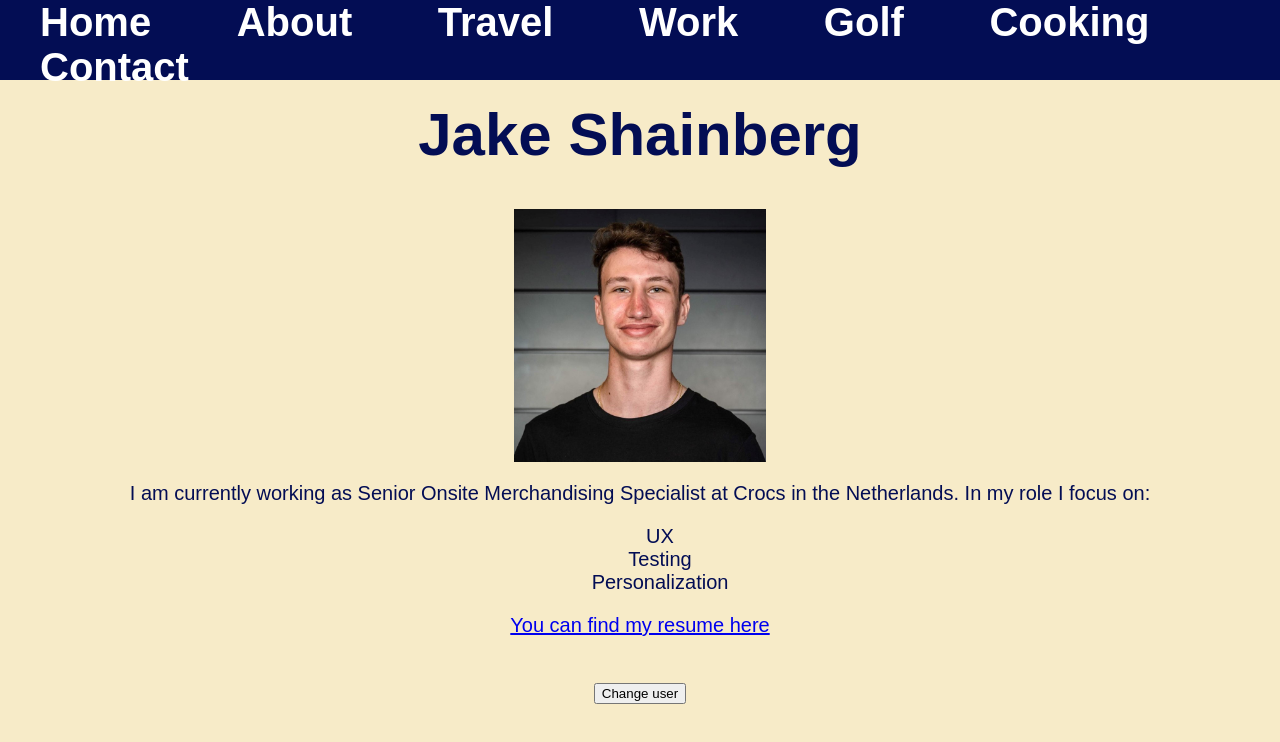
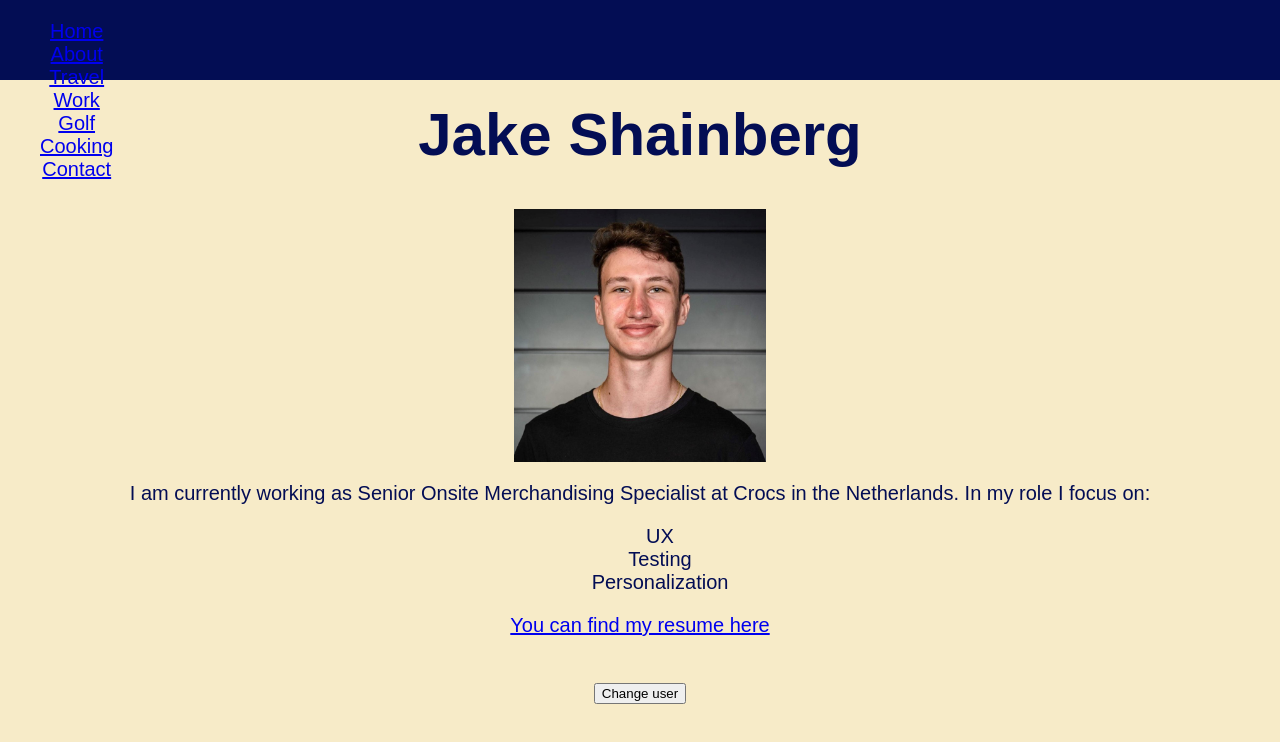
Before and after one commit to shainey1/shainey1.github.io, a plain HTML site: page index.html in a window 1280 px wide. Drawn offline with Linux system fonts and the light colour scheme; a web font is replaced by a local one.

Commit message:
Update index.html

```diff
--- a/index.html
+++ b/index.html
@@ -9,19 +9,21 @@
 <link href="https://fonts.googleapis.com/css2?family=Blinker:wght@100;200;300;400;600;700;800;900&display=swap" rel="stylesheet">
 </head>
 <body>
+	<nav>
 	<div class="nav-background">
 	<div class="nav-block">
-	<nav>
-	<a href="index.html" class="nav-links">Home</a>
-	<a href="about.html" class="nav-links">About</a>
-	<a href="travel.html" class="nav-links">Travel</a>
-	<a href="work.html" class="nav-links">Work</a>
-	<a href="golf.html" class="nav-links">Golf</a>
-	<a href="cooking.html" class="nav-links">Cooking</a>
-	<a href="contact.html" class="nav-links">Contact</a>
-    </nav>
+	<ul class="all-nav-links">
+	<li class class="nav-links"></li><a href="index.html">Home</a></li>
+	<li class class="nav-links"><a href="about.html">About</a></li>
+	<li class class="nav-links"><a href="travel.html">Travel</a></li>
+	<li class class="nav-links"><a href="work.html">Work</a></li>
+	<li class class="nav-links"><a href="golf.html">Golf</a></li>
+	<li class class="nav-links"><a href="cooking.html">Cooking</a></li>
+	<li class class="nav-links"><a href="contact.html">Contact</a></li>
+  	</ul>
 	</div>
 	</div>
+	</nav>
 
 	<H1>Jake Shainberg</H1>
 
```
